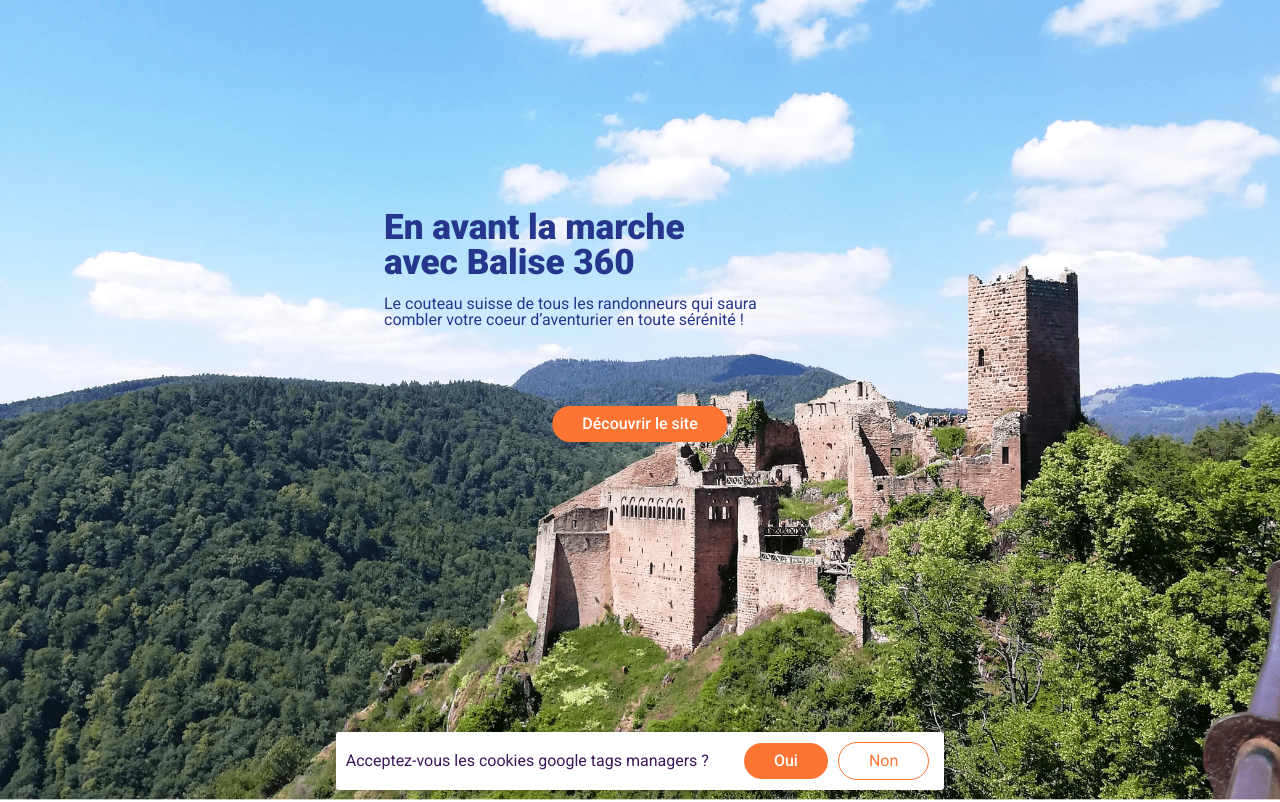
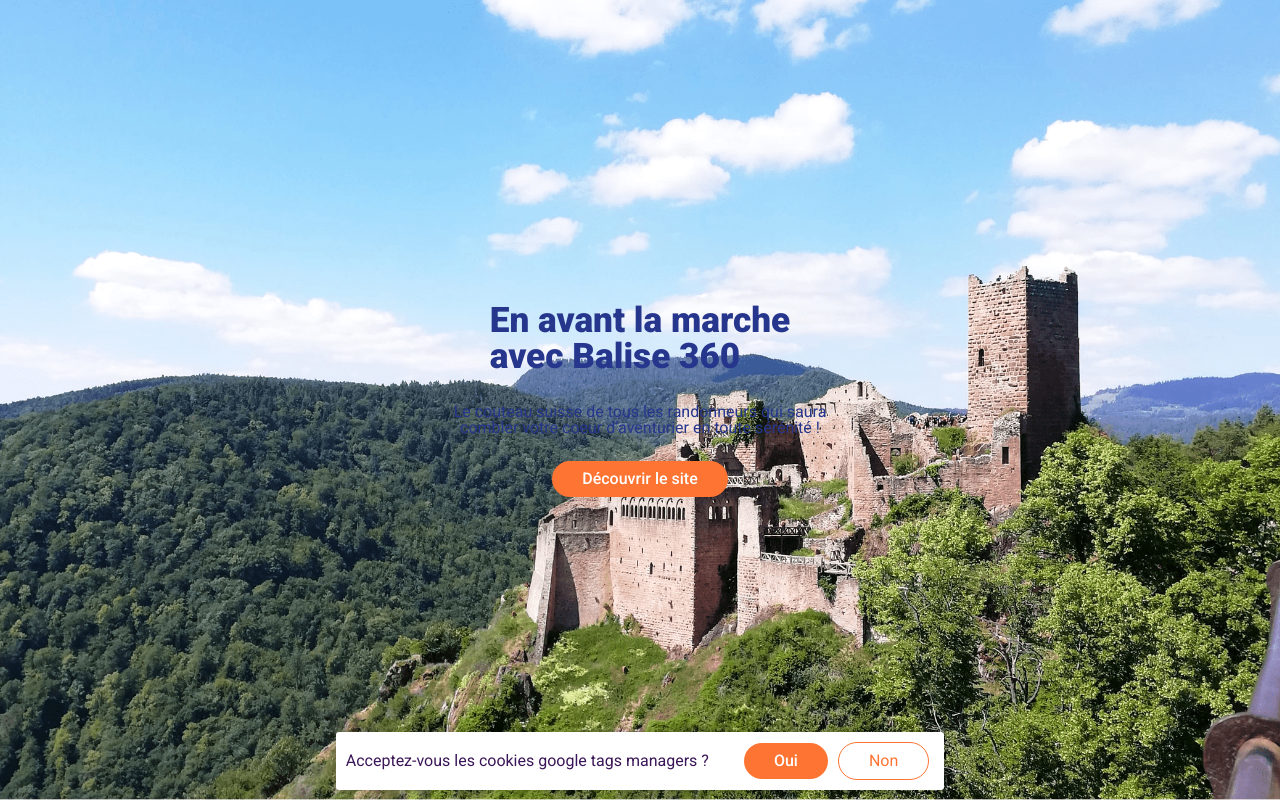
Before and after one commit to NtchPlayer/Ktorze, a Vue app: page / in a window 1280 px wide. Shown: the top 802 px of the page. Built offline with nearby package versions, Linux system fonts and the light colour scheme.

Commit message:
fix front

```diff
--- a/src/components/Fotorama.vue
+++ b/src/components/Fotorama.vue
@@ -5,7 +5,7 @@
     </figure>
     <h1><span>En avant la marche </span><span>avec Balise 360</span></h1>
     <p><span>Le couteau suisse de tous les randonneurs qui saura </span><span>combler votre coeur d’aventurier en toute sérénité !</span></p>
-    <router-link class="btn-primary btn-primary-fotorama-center" :to="{name: 'home'}">Découvrir le site</router-link>
+    <router-link class="btn-primary" :to="{name: 'home'}">Découvrir le site</router-link>
   </section>
 </template>
 
@@ -23,6 +23,7 @@
   display: flex;
   flex-direction: column;
   justify-content: center;
+  align-items: center;
   z-index: 0;
   h1{
     display: flex;
@@ -30,17 +31,14 @@
     font-size: 2.2rem;
     font-weight: 600;
     color:var(--blue-color);
-    position: absolute;
-    top: 26.25%;
-    left: 30%;
+    margin-bottom: 30px;
     &~p{
       text-align: left;
-      position: absolute;
-      top: 37%;
-      left: 30%;
       color:var(--blue-color);
       display: flex;
       flex-direction: column;
+      margin-bottom: 25px;
+      text-align: center;
     }
   }
   figure{
@@ -59,13 +57,6 @@
     position: absolute;
     top: 20px;
     right: 20px;
-    &-center{
-      position: absolute;
-      top: 53%;
-      left: 50%;
-      transform: translate(-50%, -50%);
-    }
-
   }
  }
 
--- a/src/components/card/CardHome.vue
+++ b/src/components/card/CardHome.vue
@@ -27,6 +27,7 @@
     min-height: 125px;
     img{
       margin-left: 10px;
+      height: 110px;
     }
   }
   &-title{
```
Lines whose indentation alone changed are shown as unchanged.
